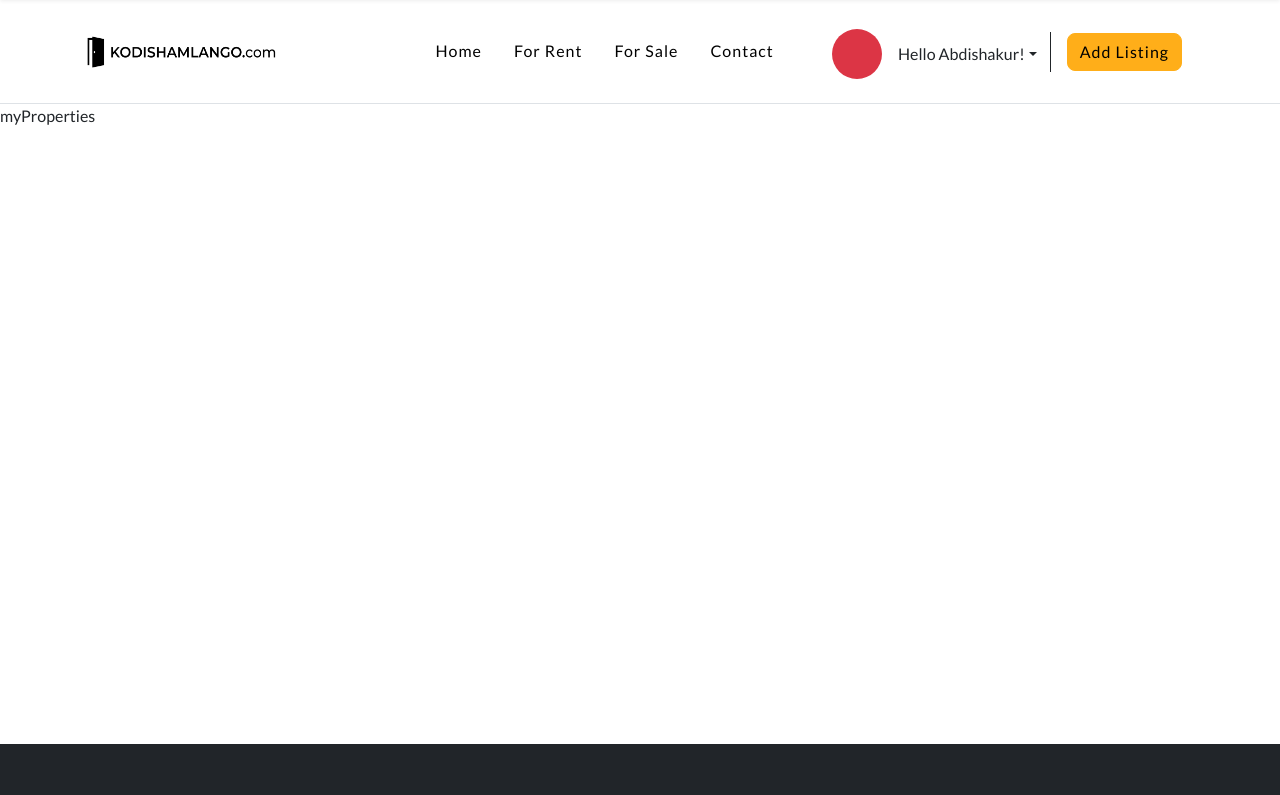
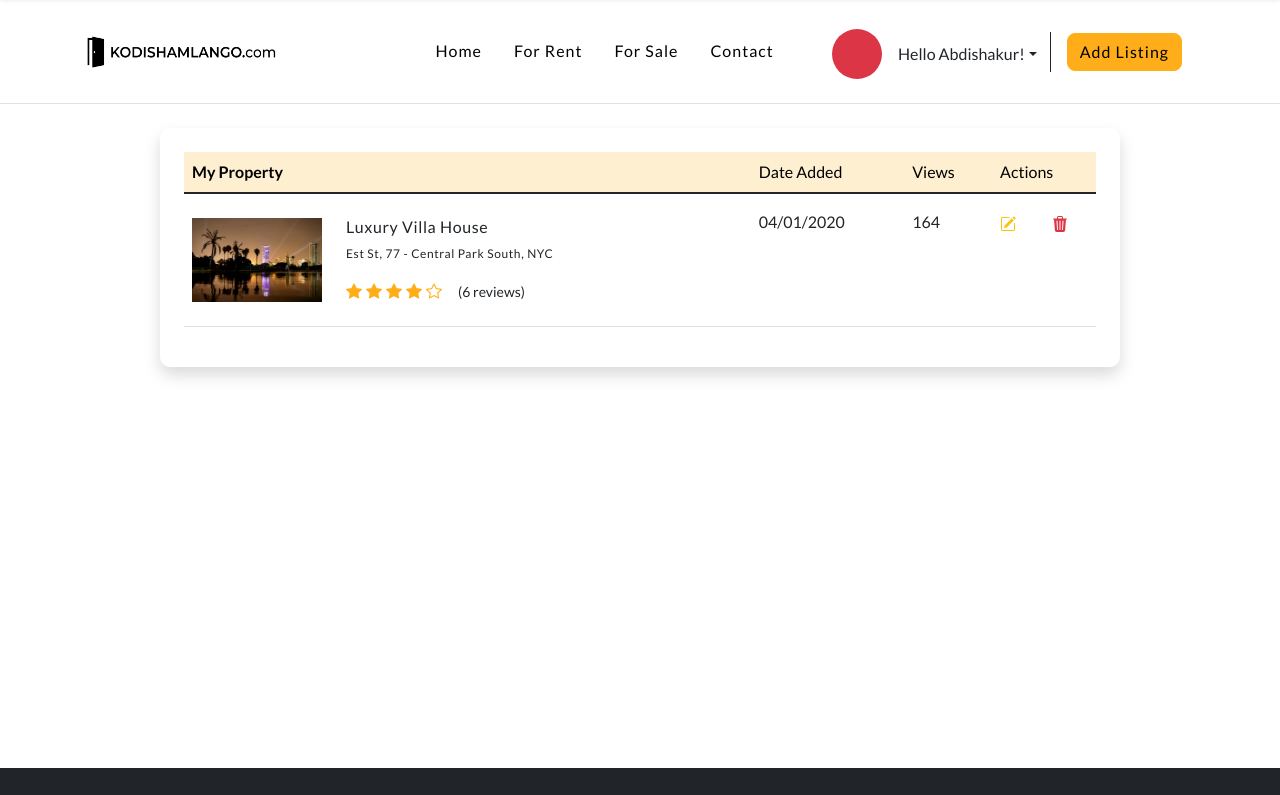
Before and after one commit to WaryaWaxbaro/kodishamlangocom, a Next.js app: page /admin/my-properties in a window 1280 px wide. Shown: the top 795 px of the page. Built offline with nearby package versions, Linux system fonts and the light colour scheme.

Commit message:
add admin property listings list

```diff
--- /dev/null
+++ b/components/ReviewStars.js
@@ -0,0 +1,28 @@
+import React from "react";
+
+export default function ReviewStars(props) {
+  let { rating, count } = props;
+  // Check if rating is not a number and null
+  if (isNaN(rating) || rating === null) {
+    // Set rating to 4
+    rating = 4;
+  }
+  return (
+    <div className="text-primary">
+      {Array.from({ length: 5 }).map((_, i) => (
+        <>
+          {i < rating ? (
+            <i className="bi bi-star-fill me-1"></i>
+          ) : (
+            <i className="bi bi-star"></i>
+          )}
+        </>
+      ))}
+      {count && (
+        <span className="d-inline-block ms-3 text-dark fs-14">
+          ({count} reviews)
+        </span>
+      )}
+    </div>
+  );
+}
--- a/pages/admin/my-properties.js
+++ b/pages/admin/my-properties.js
@@ -1,5 +1,57 @@
-import React from "react";
+import Image from "next/image";
+import ReviewStars from "../../components/ReviewStars";
 
 export default function myProperties() {
-  return <div>myProperties</div>;
+  return (
+    <div className="container-lg">
+      <div className="max-width-960 mx-auto shadow rounded-10 my-4 p-2 p-sm-3 p-lg-4">
+        <div className="table-responsive">
+          <table className="table">
+            <thead className="table">
+              <tr className="table-primary">
+                <th>My Property</th>
+                <th className="fw-normal">Date Added</th>
+                <th className="fw-normal">Views</th>
+                <th className="fw-normal" colSpan={2}>
+                  Actions
+                </th>
+              </tr>
+            </thead>
+            <tbody>
+              <tr>
+                <td className="py-3">
+                  <div className="d-flex align-items-center">
+                    <div className="me-3 me-lg-4">
+                      <div className="position-relative responsive-img">
+                        <Image src="/images/cover/nairobi.png" layout="fill" />
+                      </div>
+                    </div>
+                    <div className="min-width-350">
+                      <h2 className="fs-16 ls-6">Luxury Villa House</h2>
+                      <p className="fs-12 ls-6">
+                        Est St, 77 - Central Park South, NYC
+                      </p>
+                      <ReviewStars rating={4} count={6} />
+                    </div>
+                  </div>
+                </td>
+                <td className="py-3">04/01/2020</td>
+                <td className="py-3">164</td>
+                <td className="py-3">
+                  <button className="btn btn-primary text-warning bg-transparent border-0 p-0">
+                    <i className="bi bi-pencil-square"></i>
+                  </button>
+                </td>
+                <td className="py-3">
+                  <button className="btn btn-primary text-danger bg-transparent border-0 p-0">
+                    <i className="bi bi-trash3-fill"></i>
+                  </button>
+                </td>
+              </tr>
+            </tbody>
+          </table>
+        </div>
+      </div>
+    </div>
+  );
 }
--- a/scss/main.scss
+++ b/scss/main.scss
@@ -408,6 +408,16 @@
   }
 }
 
+.responsive-img {
+  width: 130px;
+  height: 100px;
+  & img {
+    object-fit: contain;
+    width: 100% !important;
+    height: unset !important;
+  }
+}
+
 // Leaflet
 .leaflet-container {
   width: 100%;
```
Also changed, not shown: pages/admin/index.js (+2 -11 lines).
